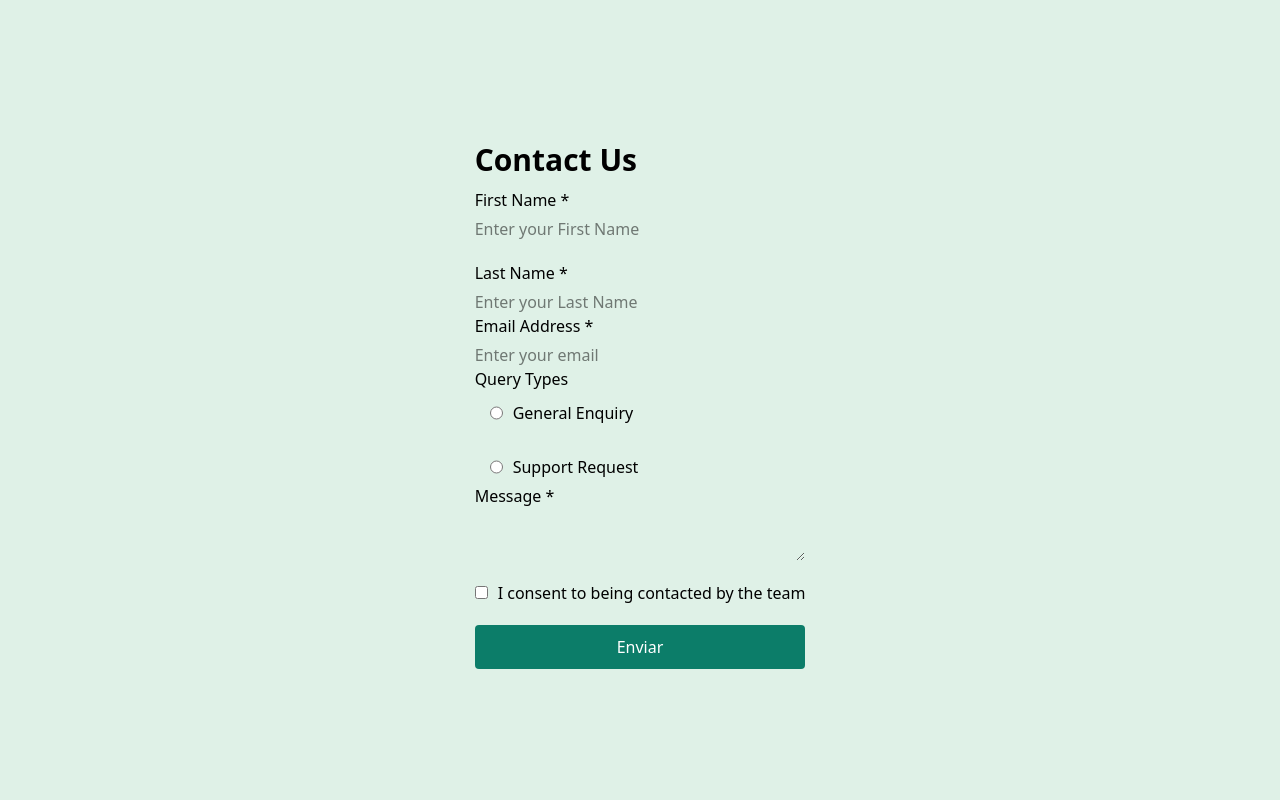
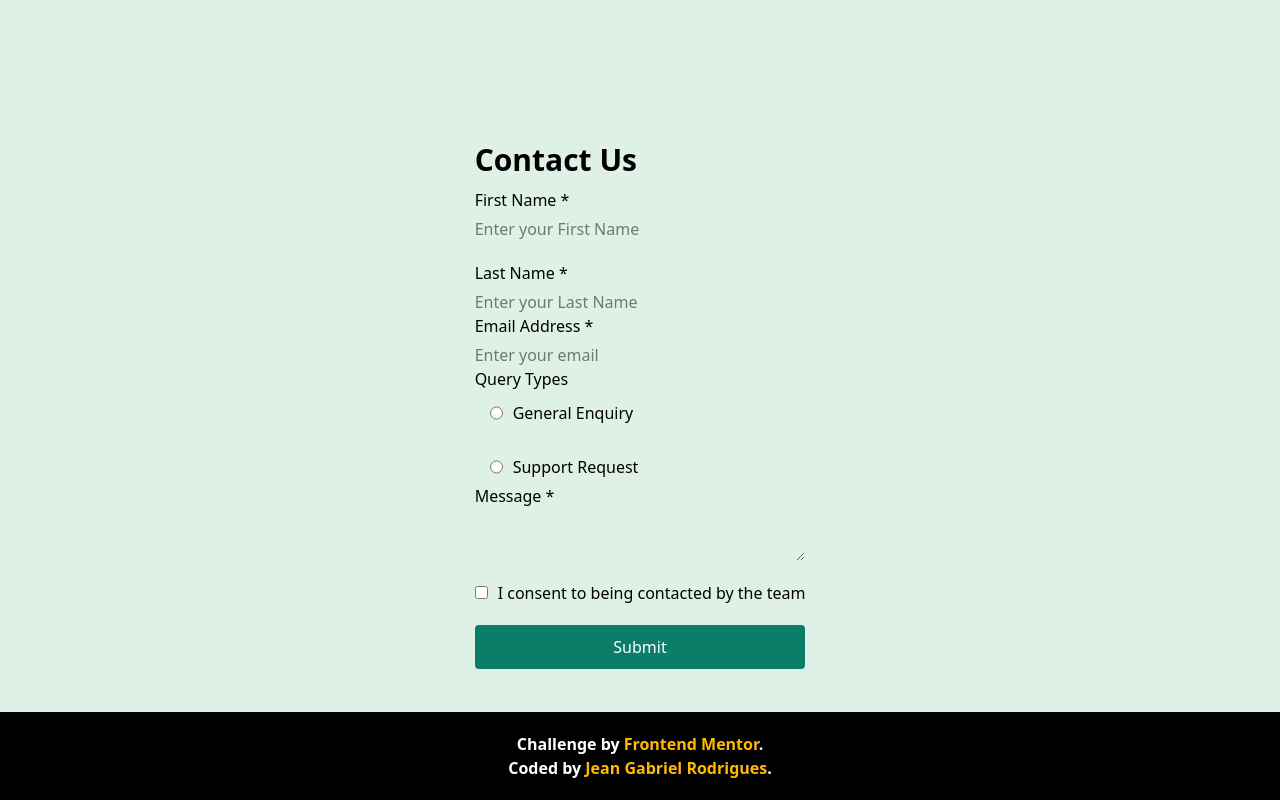
Before and after one commit to theJRodrigues/contact-form, a React (Vite) app: page / in a window 1280 px wide. Built offline with nearby package versions, Linux system fonts and the light colour scheme.

Commit message:
update readme and details

```diff
--- a/src/index.css
+++ b/src/index.css
@@ -16,7 +16,7 @@
 
   --color-neutral-grey-500:hsl(186, 15%, 59%);
   --color-neutral-grey-900:hsl(187, 24%, 22%);
-
+  --color-green-hover: hsl(169, 77%, 32%);
 }
 .form{
   @apply font-Karla flex flex-col w-full sm:w-fit p-3 gap-1.5 rounded-2xl bg-white text-neutral-grey-900
--- a/src/main.jsx
+++ b/src/main.jsx
@@ -7,5 +7,10 @@ createRoot(document.getElementById('root')).render(
   <StrictMode>
     <FormContactUs />
 
+  <footer className="fixed bottom-0 p-2 bg-black w-full text-center text-white font-bold">
+    <p>Challenge by <a target='_blank' className='text-amber-400 hover:text-amber-300' href="https://www.frontendmentor.io/profile/theJRodrigues">Frontend Mentor</a>. </p>
+    <p>Coded by <a target='_blank' className='text-amber-400 hover:text-amber-300' href="https://github.com/theJRodrigues">Jean Gabriel Rodrigues</a>.</p>
+
+  </footer>
   </StrictMode>,
 )
--- a/src/pages/form-contact-us/FormContactUs.jsx
+++ b/src/pages/form-contact-us/FormContactUs.jsx
@@ -83,7 +83,7 @@ export const FormContactUs = () => {
           errors={errors}/>
         </div>
 
-        <button className="w-full bg-primary-green-600 p-1 rounded text-white" type="submit">Enviar</button>
+        <button className="w-full bg-primary-green-600 p-1 rounded text-white cursor-pointer hover:bg-green-hover duration-100" type="submit">Submit</button>
       </form>
     </>
   );
--- a/src/pages/form-contact-us/inputs/InputCheckBox.jsx
+++ b/src/pages/form-contact-us/inputs/InputCheckBox.jsx
@@ -1,7 +1,7 @@
 export const InputCheckBox = ({label, name, register, errors}) => {
   const error = errors?.[name]
   return (
-    <label>
+    <label className="cursor-pointer">
         <input className="mr-1 accent-primary-green-600" type="checkbox"
         {...register(name,{required:true})}/>
         <span>{label}</span>
--- a/src/pages/form-contact-us/inputs/InputRadioElement.jsx
+++ b/src/pages/form-contact-us/inputs/InputRadioElement.jsx
@@ -5,7 +5,7 @@ export const InputRadioElement = ({label, name, register, value, watch, errors})
   return (
     <label className={`flex gap-1 w-full rounded border border-neutral-grey-500 py-0.5 px-1.5
     ${isChecked === value && "bg-primary-green-200 border-primary-green-600"}
-    ${error && "border-primary-red bg-red-100"}`}>
+    ${error && "border-primary-red bg-red-100"} cursor-pointer`}>
         <input className='accent-primary-green-600'  type="radio" value={value}
         {...register (name, {required: true})}/>
         <span>{label}</span>
```
Also changed, not shown: public/assets/images/desktop-preview.jpg (added), 1 other file (tests, documents, lock files or other folders).
